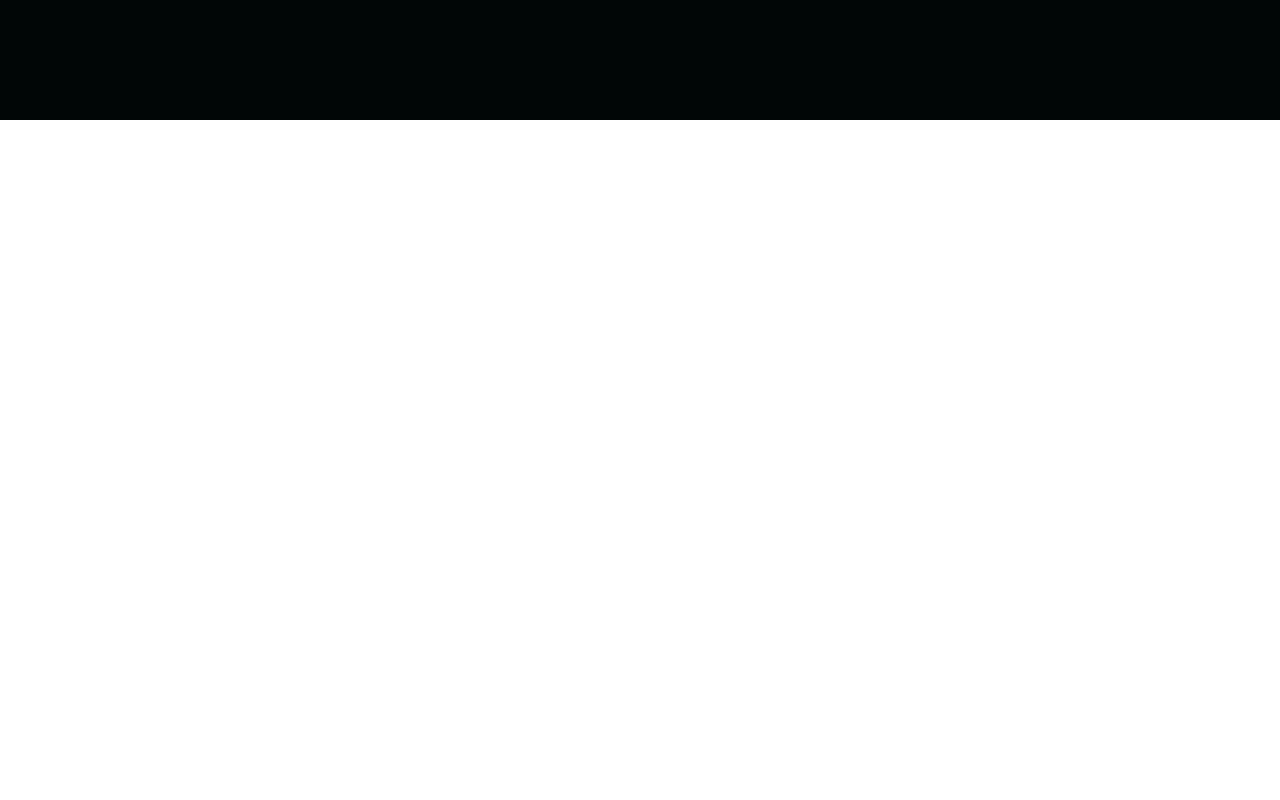
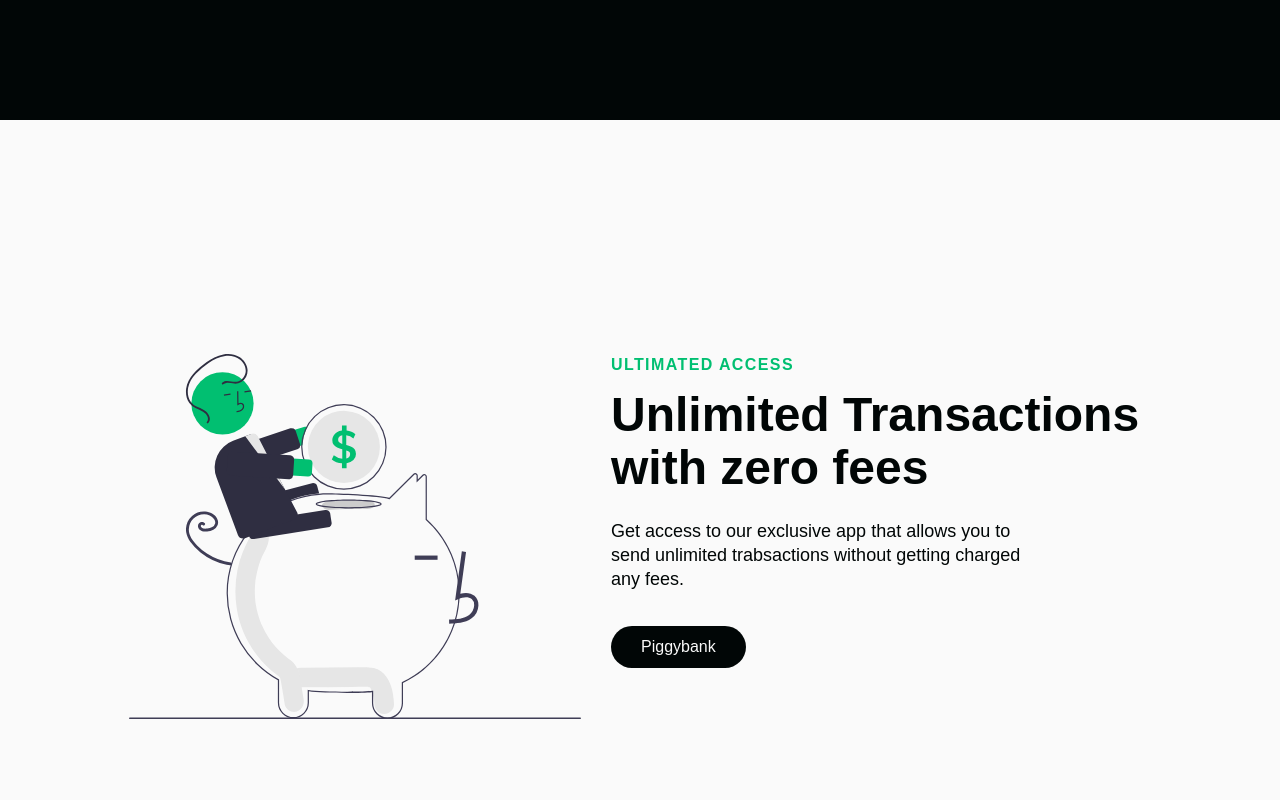
Before and after one commit to JeralPineda/portfolio, a React (Create React App) app: page / in a window 1280 px wide. Shown: the part 1500-2300 px from the top of the page. Before the commit the page ends 1620 px from the top, so only its background shows below. Built offline with nearby package versions, Linux system fonts and the light colour scheme; a web font is replaced by a local one.

Commit message:
Agregando dos secciones mas como el componente InfoSection

```diff
--- a/src/components/web/InfoSection/Data.js
+++ b/src/components/web/InfoSection/Data.js
@@ -37,35 +37,34 @@ export const homeObjOne = {
 };
 
 export const homeObjTwo = {
-   id: 'about',
-   lightBg: false,
-   lightText: true,
-   lightTextDesc: true,
-   topLine: 'Premium Bank',
+   id: 'discover',
+   lightBg: true,
+   lightText: false,
+   lightTextDesc: false,
+   topLine: 'Ultimated Access',
    headLine: 'Unlimited Transactions with zero fees',
    description: 'Get access to our exclusive app that allows you to send unlimited trabsactions without getting charged any fees.',
-   buttonLabel: 'Get Started',
-   imgStart: false,
-   img: `${pageImages('./svg-2.svg').default}`,
+   buttonLabel: 'Piggybank',
+   imgStart: true,
+   img: `${pageImages('./svg-6.svg').default}`,
    alt: 'Computo',
-   dark: true,
-   primary: true,
-   darkText: false,
+   dark: false,
+   primary: false,
+   darkText: true,
 };
-
 export const homeObjThree = {
-   id: 'about',
-   lightBg: false,
-   lightText: true,
-   lightTextDesc: true,
-   topLine: 'Premium Bank',
+   id: 'signup',
+   lightBg: true,
+   lightText: false,
+   lightTextDesc: false,
+   topLine: 'Ultimated Access',
    headLine: 'Unlimited Transactions with zero fees',
    description: 'Get access to our exclusive app that allows you to send unlimited trabsactions without getting charged any fees.',
-   buttonLabel: 'Get Started',
-   imgStart: false,
+   buttonLabel: 'Piggybank',
+   imgStart: true,
    img: `${pageImages('./svg-3.svg').default}`,
    alt: 'Computo',
-   dark: true,
-   primary: true,
-   darkText: false,
+   dark: false,
+   primary: false,
+   darkText: true,
 };
--- a/src/pages/web/index.js
+++ b/src/pages/web/index.js
@@ -4,7 +4,7 @@ import { Sidebar } from 'components/web/Sidebar';
 import { Navbar } from 'components/web/Navbar';
 import { HeroSection } from 'components/web/HeroSection';
 import { InfoSection } from 'components/web/InfoSection';
-import { homeObjOne } from 'components/web/InfoSection/Data';
+import { homeObjOne, homeObjThree, homeObjTwo } from 'components/web/InfoSection/Data';
 
 export const Home = () => {
    const [isOpen, setIsOpen] = useState(false);
@@ -19,6 +19,8 @@ export const Home = () => {
          <Navbar toggle={toggle} />
          <HeroSection />
          <InfoSection {...homeObjOne} />
+         <InfoSection {...homeObjTwo} />
+         <InfoSection {...homeObjThree} />
       </>
    );
 };
```
